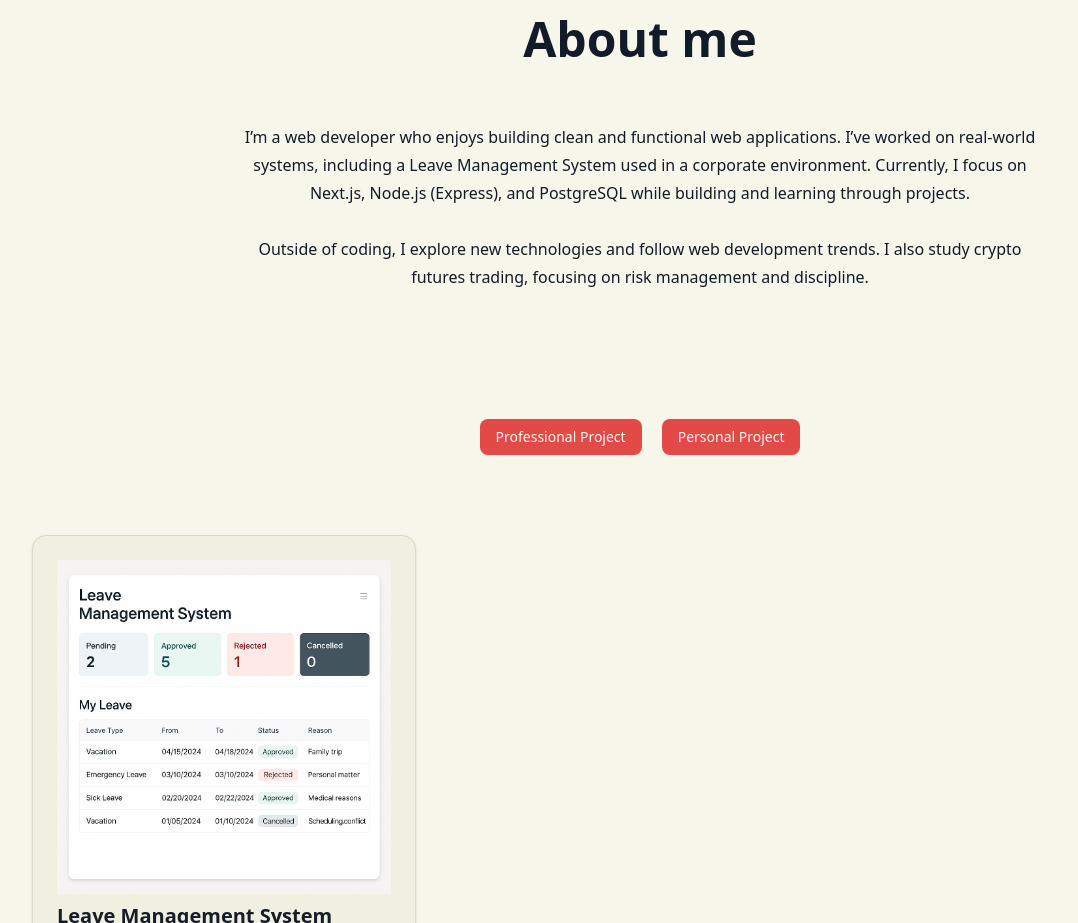
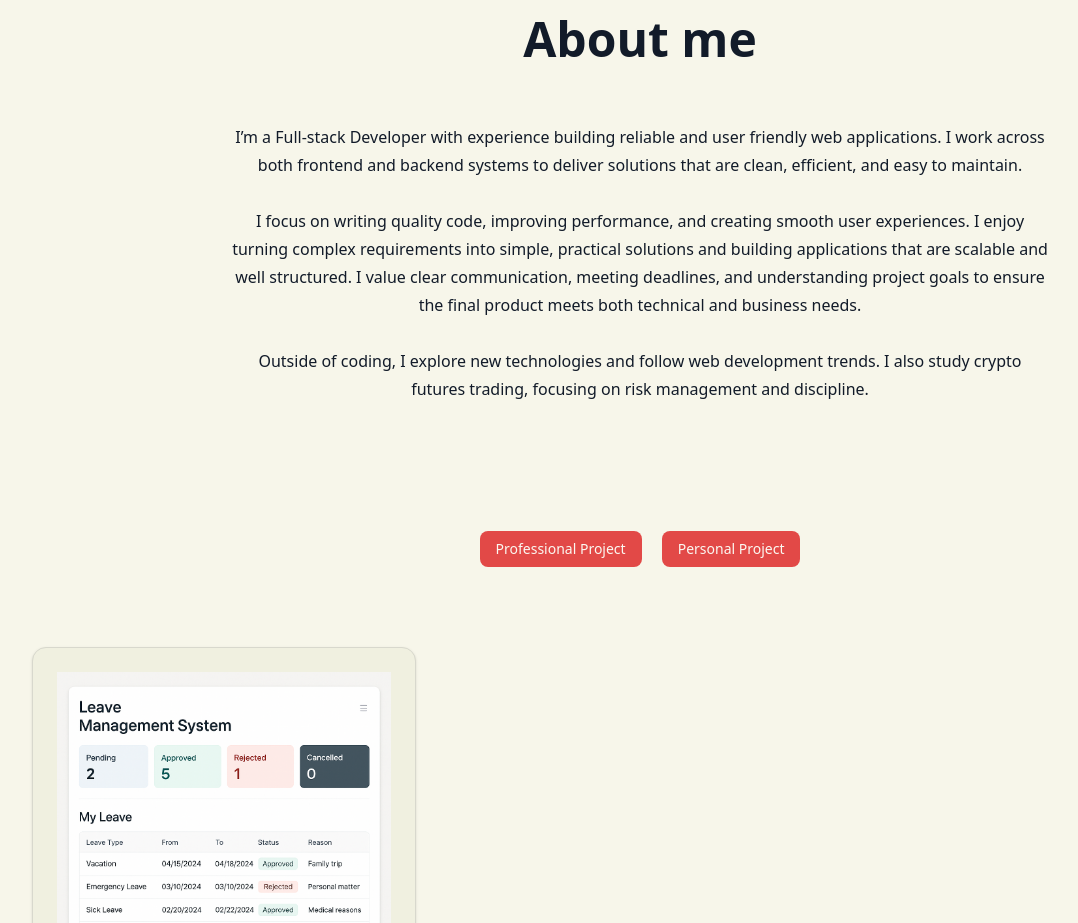
Before and after one commit to hcanada/portfolio-website, a Next.js app: page / in a window 1280 px wide. Shown: the part 840-1763 px from the top of the page, without its empty margins (0-1078 px from the left). Built offline with nearby package versions, Linux system fonts and the light colour scheme.

Commit message:
feat: update Aboutme component with detailed professional description

```diff
--- a/components/aboutme.tsx
+++ b/components/aboutme.tsx
@@ -3,11 +3,16 @@
     <div className="mx-auto w-full max-w-7xl px-4 sm:px-6 lg:px-8 mt-24 md:mt-28 lg:mt-32 2xl:mt-36 gap-16 scroll-mt-16 text-center ">
       <h1 className="font-bold text-5xl mb-10 md:mb-15">About me</h1>
       <p className="leading-7 px-5 sm:px-15 md:px-30 lg:px-50 text-pretty">
-        I’m a web developer who enjoys building clean and functional web
-        applications. I’ve worked on real-world systems, including a Leave
-        Management System used in a corporate environment. Currently, I focus on
-        Next.js, Node.js (Express), and PostgreSQL while building and learning
-        through projects.
+        I’m a Full-stack Developer with experience building reliable and user
+        friendly web applications. I work across both frontend and backend
+        systems to deliver solutions that are clean, efficient, and easy to
+        maintain. <br />
+        <br /> I focus on writing quality code, improving performance, and
+        creating smooth user experiences. I enjoy turning complex requirements
+        into simple, practical solutions and building applications that are
+        scalable and well structured. I value clear communication, meeting
+        deadlines, and understanding project goals to ensure the final product
+        meets both technical and business needs.
         <br />
         <br />
         Outside of coding, I explore new technologies and follow web development
```
